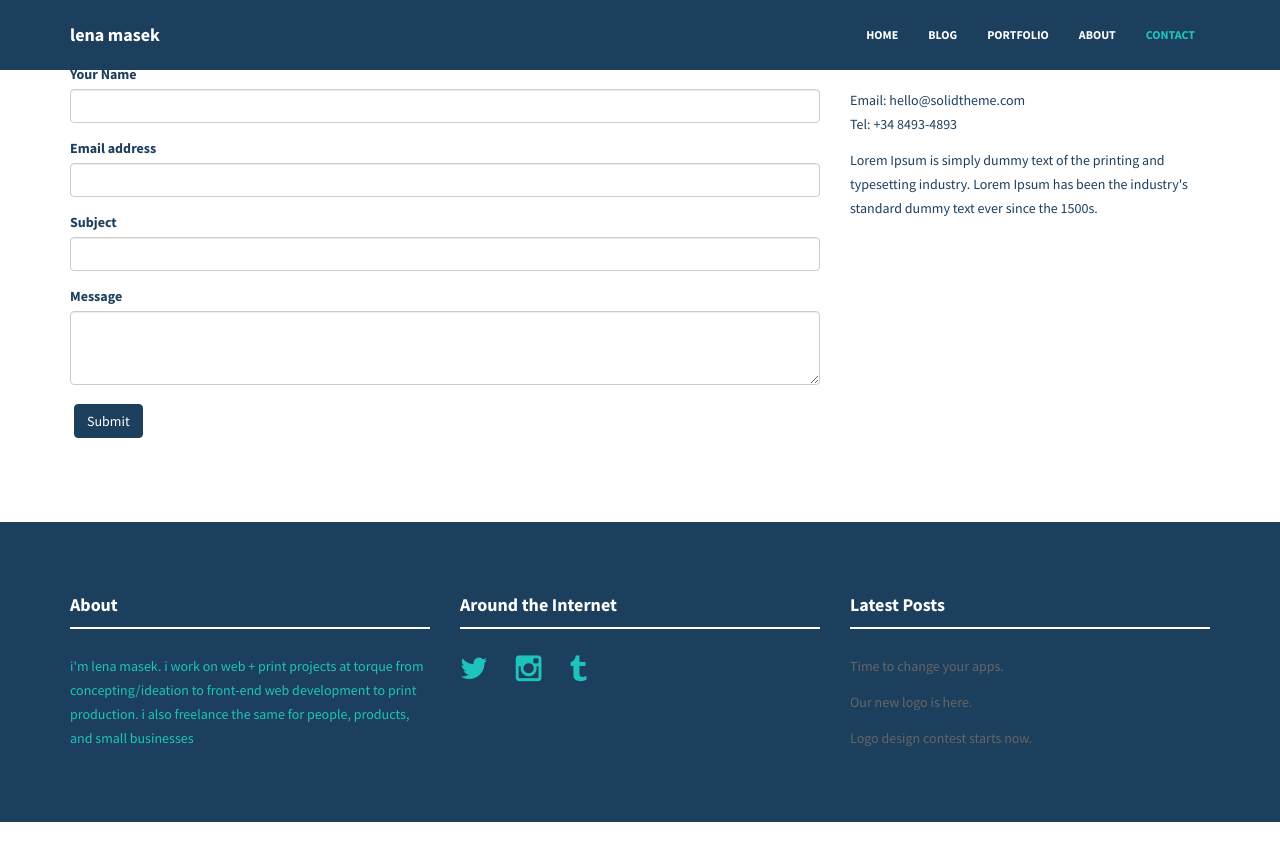
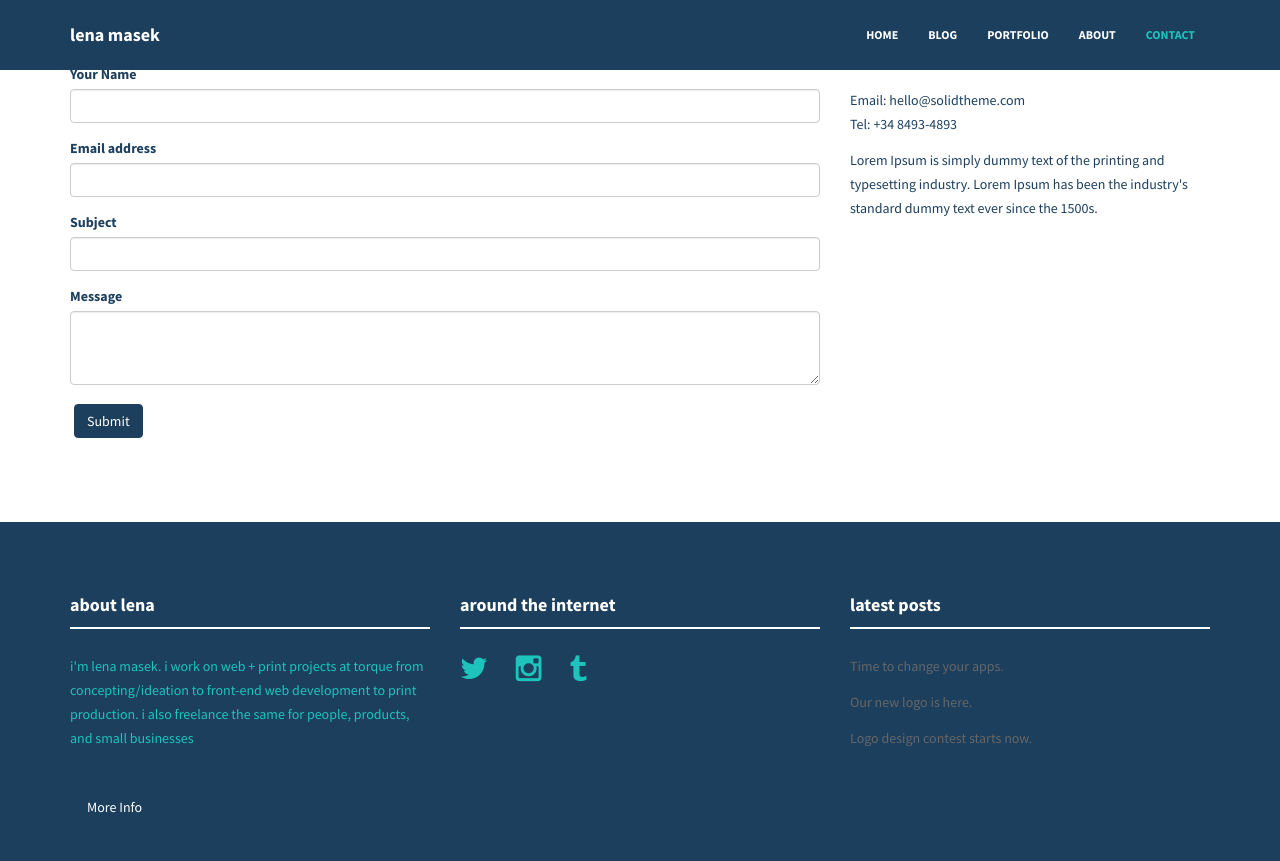
Before and after one commit to lenamasek/lenamasek.github.io, a Jekyll site: the page built from contact.html, in a window 1280 px wide and 900 px high, scrolled down 707 px. Shown: the top 861 px of the window. Built offline with Jekyll 4.4.1, drawn with Linux system fonts in a browser that asks for light colours; nearby versions of some CDN libraries; before the commit the page ends 1529 px from its top, so only the background shows below that.

Commit message:
footer/index page condensing

```diff
--- a/_includes/footer.html
+++ b/_includes/footer.html
@@ -2,12 +2,13 @@
     <div class="container">
         <div class="row">
             <div class="col-lg-4">
-                <h4>About</h4>
+                <h4>about lena</h4>
                 <div class="hline-w"></div>
-                <p>{{ site.about }}</p>
+                 <p>{{ site.about }}</p>
+                <p><br/><a href="{{ "/about/" | prepend: site.baseurl }}" class="btn btn-theme">More Info</a></p>
             </div>
             <div class="col-lg-4">
-                <h4>Around the Internet</h4>
+                <h4>around the internet</h4>
                 <div class="hline-w"></div>
                 <p>
                     {% for network in site.social %}
@@ -16,7 +17,7 @@
                 </p>
             </div>
             <div class="col-lg-4">
-                <h4>Latest Posts</h4>
+                <h4>latest posts</h4>
                 <div class="hline-w"></div>
                 {% for post in site.categories['blog'] limit:5 %}
                 <p><a href="{{ post.url | prepend: site.baseurl }}">{{ post.title }}.</a></p>
--- a/index.html
+++ b/index.html
@@ -34,6 +34,7 @@ HIDING 3-COLUMN SERVICES ================ -->
 
 {% include portfolio.html title="LATEST WORKS" limit=10 %}
 
+<!--
 <div class="container mtb">
     <div class="row">
         <div class="col-lg-4 col-lg-offset-1">
@@ -58,5 +59,6 @@ HIDING 3-COLUMN SERVICES ================ -->
             {% endfor %}
         </div>
 
-    </div><! --/row -->
-</div><! --/container -->
+    </div> //row
+</div> //container
+-->
```
